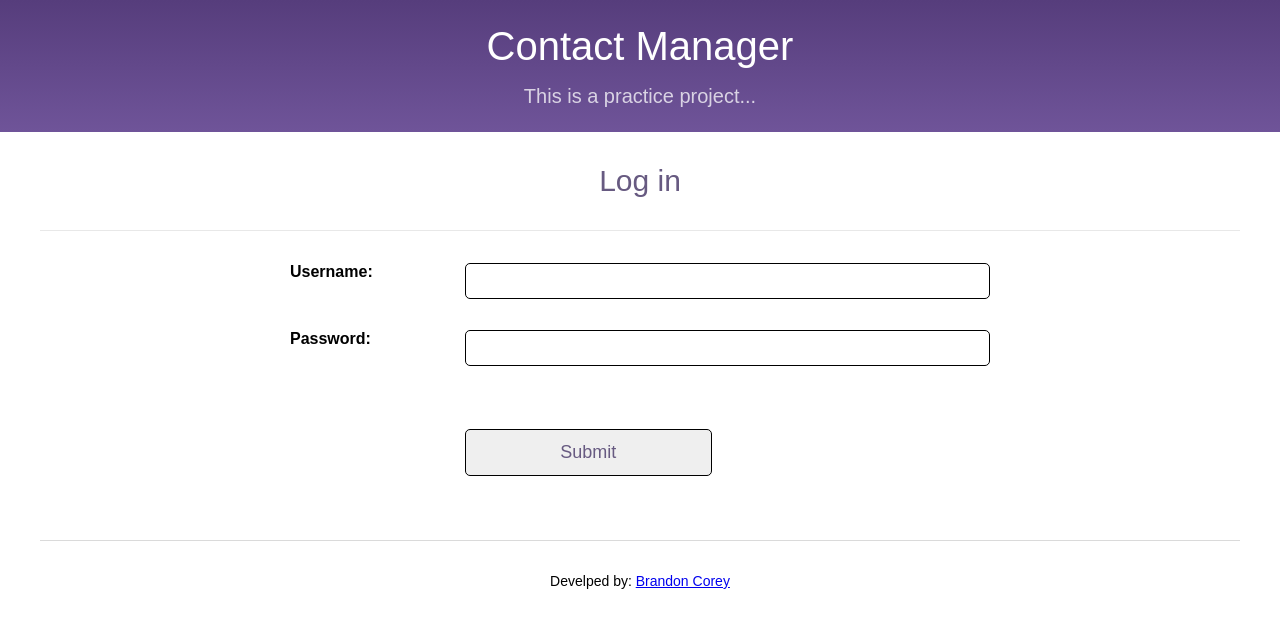
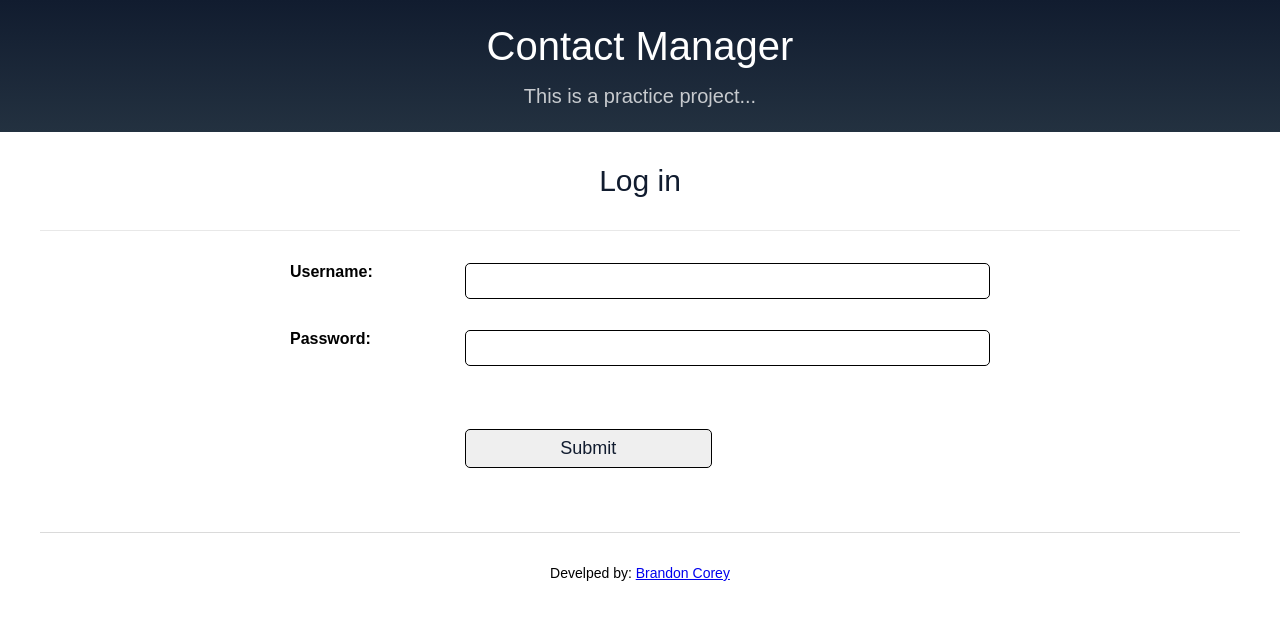
Before and after one commit to BrandonCorey/contact-manager, a website with bundled scripts: page public/index.html in a window 1280 px wide. Built offline with nearby package versions, Linux system fonts and the light colour scheme; files whose address does not match are found by name.

Commit message:
color fun

```diff
--- a/public/stylesheets/styles.css
+++ b/public/stylesheets/styles.css
@@ -15,8 +15,8 @@ body {
 header {
   color: white;
   text-align: center;
-  background-color: #6f5499;
-  background-image: linear-gradient(to bottom,#563d7c 0,#6f5499 100%);
+  background-color: #111c2f; /* Darker background color */
+  background-image: linear-gradient(to bottom, #111c2f 0, #233140 100%);
   padding: 1.5rem;
 }
 
@@ -44,19 +44,19 @@ header p {
 }
 
 .btn {
-  color: #675a81;
+  color: #111c2f;
   text-decoration: none;
   font-size: 18px;
   cursor: pointer;
   box-shadow: none;
   border-radius: 5px;
   border: 1px solid rgb(0, 0, 0);
-  padding: 0.75rem;
+  padding: 0.50rem;
 }
 
 .btn:hover {
   color: white;
-  background-color: #675a81;
+  background-color: #111c2f;
 }
 
 #tool-bar input {
@@ -131,7 +131,7 @@ footer {
 }
 
 .form-style h2 {
-  color: #675a81;
+  color: #111c2f;
   text-align: center;
   margin: 0 auto;
   margin-bottom: 2rem;
@@ -236,6 +236,6 @@ footer {
 }
 
 .tags-section li.selected-tag {
-  background-color: #563d7c;
+  background-color: #36485a;
   color: white;
 }
```
